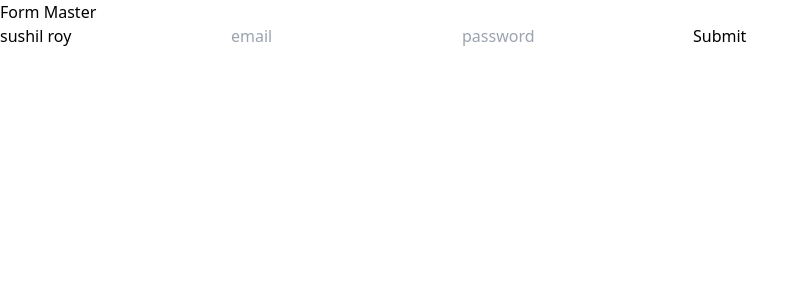
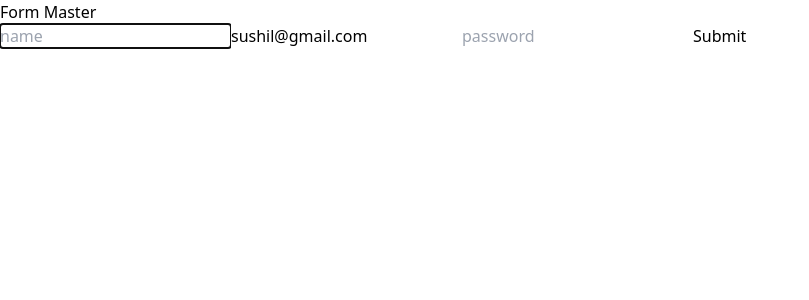
Before and after one commit to Sushil500530/Form_Master_Projects, a React (Vite) app: page / in a window 1280 px wide. Shown: the top 300 px of the page, without its empty margins (0-809 px from the left). Built offline with nearby package versions, Linux system fonts and the light colour scheme.

Commit message:
useRef uses the input field

```diff
--- a/src/App.jsx
+++ b/src/App.jsx
@@ -1,6 +1,7 @@
 
 import './App.css'
-import StateFulForm from './components/stateFulform/StateFulForm'
+import RefForm from './components/RefForm/RefForm'
+// import StateFulForm from './components/stateFulform/StateFulForm'
 // import SimpleForm from './components/simpleForm/SimpleForm'
 
 function App() {
@@ -11,7 +12,8 @@ function App() {
 
       <h1>Form Master</h1>
       {/* <SimpleForm></SimpleForm> */}
-      <StateFulForm></StateFulForm>
+      {/* <StateFulForm></StateFulForm> */}
+      <RefForm></RefForm>
     </>
   )
 }
--- /dev/null
+++ b/src/components/RefForm/RefForm.jsx
@@ -0,0 +1,36 @@
+import { useEffect, useRef } from "react";
+
+
+const RefForm = () => {
+//  ai part ta cursor ta kothay thakbe seta korar jonno toiri  kora hoyece
+    const nameRef = useRef(null) ;
+    const emailRef = useRef(null) ;
+    const passwordRef = useRef(null)
+
+    useEffect(() => {
+        nameRef.current.focus() ;
+    },[])
+
+    const handleSubmit = e =>{
+        e.preventDefault() ;
+        console.log(nameRef.current.value);
+        console.log(emailRef.current.value);
+        console.log(passwordRef.current.value);
+    }
+    return (
+        <div>
+            <form onSubmit={handleSubmit} className="bg-slate-300 flex flex-col justify-center py-8 items-center" >
+
+                <input ref={nameRef} className="border block border-black" type="text" name="name" placeholder="name" />
+
+                <input defaultValue={'sushil@gmail.com'} ref={emailRef} className="border block my-2 border-black" type="email" name="email" placeholder="email" />
+
+                <input ref={passwordRef} className="border my-2 border-black" type="password" name="password" placeholder="password" />
+
+                <button className="py-2 px-5 border rounded-md block bg-lime-600 hover:bg-transparent hover:border-lime-600 hover:text-lime-600">Submit</button>
+            </form>
+        </div>
+    );
+};
+
+export default RefForm;
--- a/src/components/stateFulform/StateFulForm.jsx
+++ b/src/components/stateFulform/StateFulForm.jsx
@@ -51,8 +51,12 @@ const StateFulForm = () => {
     );
 };
 /**
+ *   ----- controlled element ----
  * 1. use individual field state for each field
- * 2.
+ * 2. one object in a state holding all the input fields value
+ *
+ *  --- uncontrolled element(reference diye niye asa ke uncontrolled bola hoy)----
+ * 3. useRef ot create a reference to the element access value by using like  : nameRef.current.value ;
  */
 
 export default StateFulForm;
```
